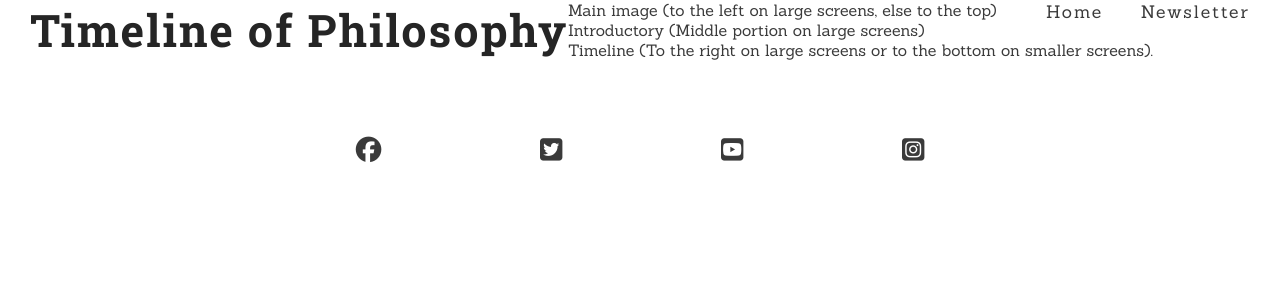
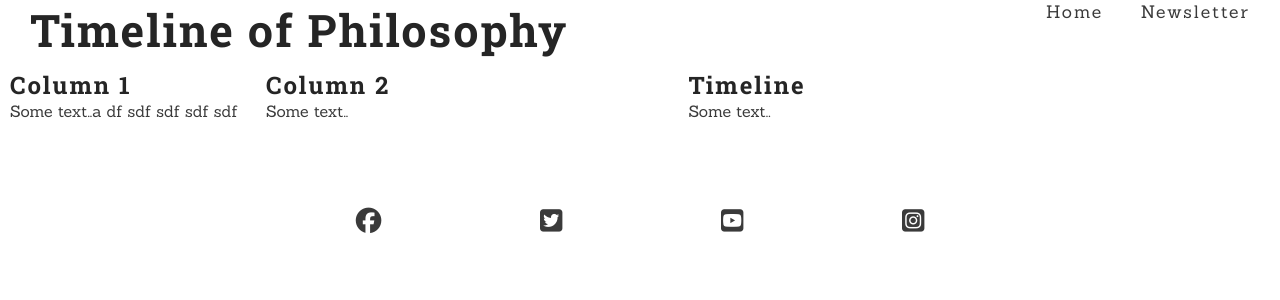
Before and after one commit to mikejdublin/philosophy-timeline, a plain HTML site: page index.html in a window 1280 px wide. Drawn offline with Linux system fonts and the light colour scheme.

Commit message:
Add basic three column styling

```diff
--- a/assets/css/style.css
+++ b/assets/css/style.css
@@ -12,6 +12,7 @@
     margin: 0;
     padding: 0;
     border: none;
+	box-sizing: border-box;
 }
 
 body {
@@ -60,6 +61,38 @@ header > a {
 	border-bottom:1px solid #3a3a3a;
 }
 
+#main-content {
+	clear:both;
+}
+
+/* Styling main content */
+.column {
+	float: left;
+	padding: 10px;
+  }
+
+
+  #main-image {
+	width: 20%;
+  }
+
+  #timeline-intro {
+	width: 33%;
+  }
+
+  #timeline {
+	width: 33%;
+  }
+
+  /* Clear floats after the columns */
+  #main-content:after {
+	content: "";
+	display: table;
+	clear: both;
+  }
+
+
+
 /* Footer styling for social media links */
 
 .social-networks {
--- a/index.html
+++ b/index.html
@@ -14,7 +14,9 @@
 
 <body>
 	<header>
-		<a href="index.html" id="logo"><h1>Timeline of Philosophy</h1></a>
+		<a href="index.html" id="logo">
+			<h1>Timeline of Philosophy</h1>
+		</a>
 
 		<!-- Main menu -->
 		<nav>
@@ -29,32 +31,45 @@
 		</nav>
 	</header>
 
-	<section id="main-image">
-		Main image (to the left on large screens, else to the top)
-	</section>
+	<section id="main-content">
+		<div class="column" id="main-image" ">
+		  <h2>Column 1</h2>
+		  <p>Some text..a df sdf sdf sdf sdf</p>
+		</div>
+		<div id="timeline-intro" class="column" ">
+		  <h2>Column 2</h2>
+		  <p>Some text..</p>
+		</div>
+		<div id="timeline" class="column" ">
+		  <h2>Timeline</h2>
+		  <p>Some text..</p>
+		</div>
+	  </section>
 
-	<section>
-		Introductory (Middle portion on large screens)
-	</section>
 
-	<section>
-		Timeline (To the right on large screens or to the bottom on smaller screens).
-	</section>
 
 	<footer>
 		<footer>
 			<ul class="social-networks">
 				<li>
-					<a href="https://facebook.com" target="_blank" rel="noopener" aria-label="Visit our Facebook page (opens in a new tab)."><i class="fa-brands fa-facebook"></i></a>
+					<a href="https://facebook.com" target="_blank" rel="noopener"
+						aria-label="Visit our Facebook page (opens in a new tab)."><i
+							class="fa-brands fa-facebook"></i></a>
 				</li>
 				<li>
-					<a href="https://twitter.com" target="_blank" rel="noopener" aria-label="Visit our Twitter page (opens in a new tab)."><i class="fa-brands fa-twitter-square"></i></a>
+					<a href="https://twitter.com" target="_blank" rel="noopener"
+						aria-label="Visit our Twitter page (opens in a new tab)."><i
+							class="fa-brands fa-twitter-square"></i></a>
 				</li>
 				<li>
-					<a href="https://youtube.com" target="_blank" rel="noopener" aria-label="Visit our Youtube channel (opens in a new tab)."><i class="fa-brands fa-youtube-square"></i></a>
+					<a href="https://youtube.com" target="_blank" rel="noopener"
+						aria-label="Visit our Youtube channel (opens in a new tab)."><i
+							class="fa-brands fa-youtube-square"></i></a>
 				</li>
 				<li>
-					<a href="https://instagram.com" target="_blank" rel="noopener" aria-label="Visit our Instagram page (opens in a new tab)."><i class="fa-brands fa-square-instagram"></i></a>
+					<a href="https://instagram.com" target="_blank" rel="noopener"
+						aria-label="Visit our Instagram page (opens in a new tab)."><i
+							class="fa-brands fa-square-instagram"></i></a>
 				</li>
 			</ul>
 		</footer>
@@ -64,6 +79,6 @@
 	<script src="https://kit.fontawesome.com/4f9e5a24f0.js" crossorigin="anonymous"></script>
 
 
-	</body>
+</body>
 
 </html>
```
